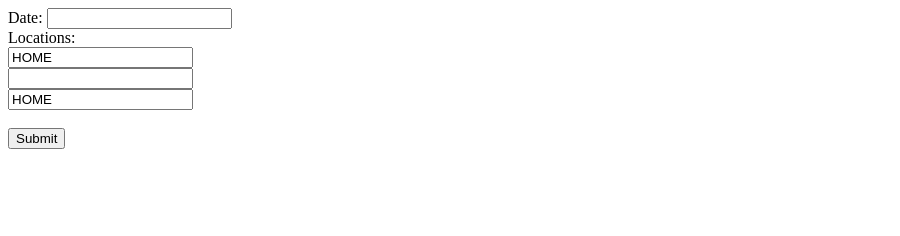
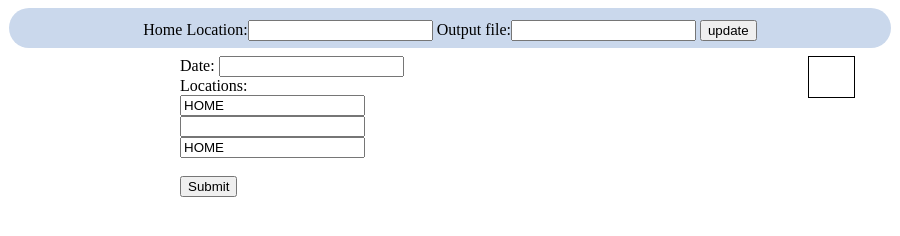
Before and after one commit to claywjames/mileage_quantifier, an Electron app: page calculator.html in a window 900 px wide. Drawn offline with Linux system fonts and the light colour scheme; no server answers.

Commit message:
Add minimal styling and settings section

```diff
--- a/app.js
+++ b/app.js
@@ -7,6 +7,7 @@ const fs = require('fs')
 const DOM = {
   date: document.getElementById('date').value,
   locationsDiv: document.getElementById('locations'),
+  mileageDiv: document.getElementById('mileageResults'),
 
   getInputElements(){
     let childArray = Array.prototype.slice.call(this.locationsDiv.childNodes) //converts childNodes object list into an array
@@ -38,6 +39,9 @@ const DOM = {
   },
   createNewAddressInput(activeElement){
     activeElement.insertAdjacentHTML('afterend', '<label>Address: </label><input class="address">')
+  },
+  reportMileage(mileage){
+    this.mileageDiv.innerHTML = mileage;
   }
 }
 
@@ -54,7 +58,7 @@ const mapquest = {
     request(url, (error, response, body) => {
       if(!error && response.statusCode == 200){
         var results = JSON.parse(body)
-        console.log(results.route.distance);
+        DOM.reportMileage(results.route.distance)
       }else{
         console.log('error')
       }
--- /dev/null
+++ b/calculator.css
@@ -0,0 +1,41 @@
+html, body{
+  height: 100%;
+  margin: 0;
+}
+
+#settings {
+  position: relative;
+  background-color: #CAD8EC;
+  top: 1%;
+  left: 1%;
+  height: 5%;
+  width: 98%;
+  border-radius: 20px;
+}
+
+#settingsForm {
+  position: relative;
+  top: 30%;
+  width: 100%;
+  text-align: center;
+}
+
+#settingsForm *{
+  display: inline-block;
+}
+
+body > form{
+  position: absolute;
+  top: 7%;
+  left: 20%;
+}
+
+#mileageResults {
+  position: relative;
+  float: right;
+  top: 2%;
+  right: 5%;
+  width: 5%;
+  height: 5%;
+  border: 1px solid black;
+}
--- a/calculator.html
+++ b/calculator.html
@@ -2,8 +2,16 @@
 <html>
   <head>
     <title>Mileage Calculator</title>
+    <link href = 'calculator.css' rel='stylesheet' type='text/css'>
   </head>
   <body>
+    <div id = 'settings'>
+      <form id = 'settingsForm'>
+        <label>Home Location: </label><input id = 'settingsHome'>
+        <label>Output file: </label><input id = 'settingsOutput'>
+        <input type = 'button' value = 'update' onclick = 'settings.update'>
+      </form>
+    </div>
     <form>
       <label>Date: <input id = 'date'></label><br>
       <label>Locations:</label><br>
@@ -14,6 +22,7 @@
       </div>
       <br><input id = 'submit', type = 'submit'>
     </form>
+    <div id = 'mileageResults'></div>
     <script>require('./app.js')</script>
   </body>
 </html>
```
Also changed, not shown: 1 other file.
